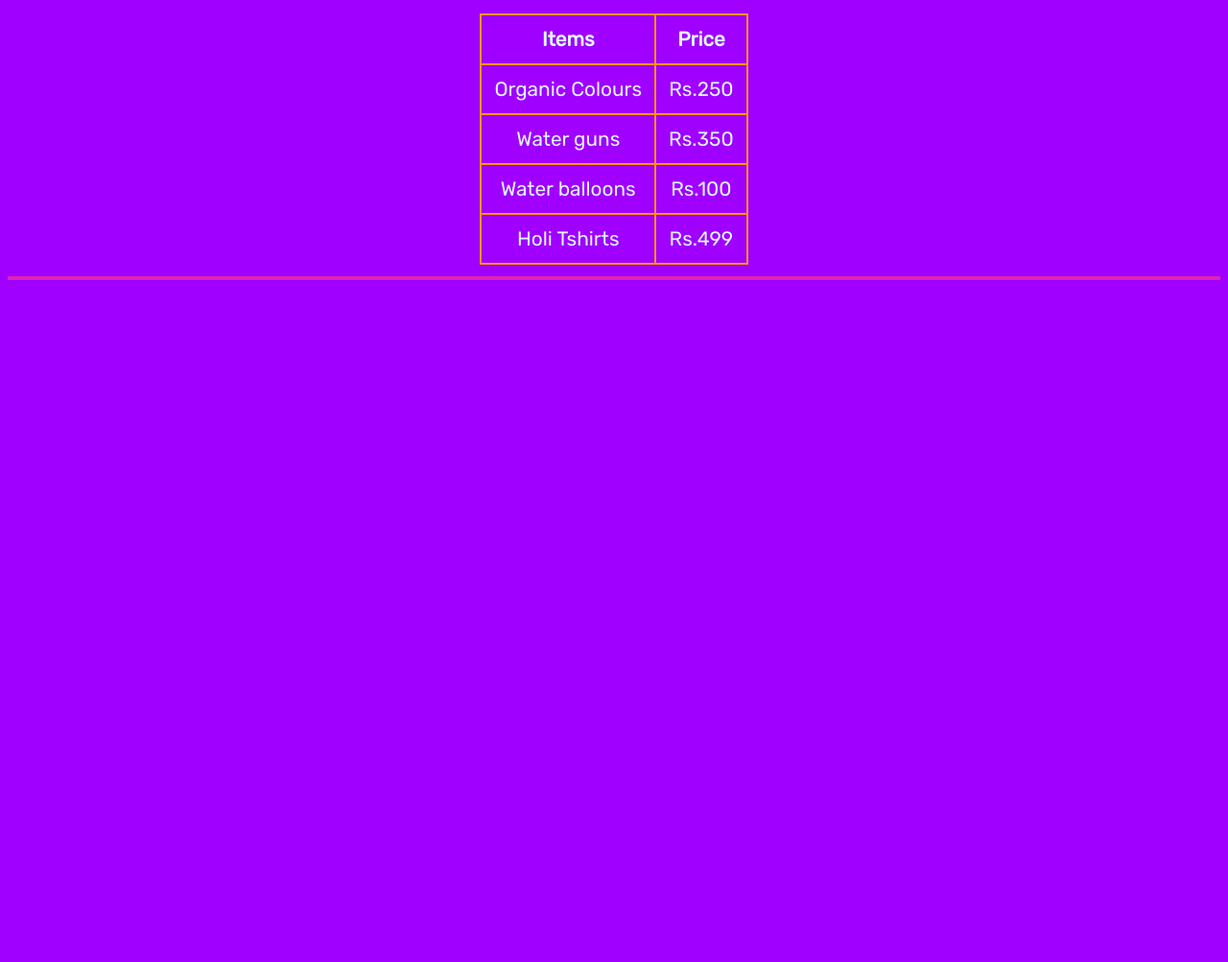
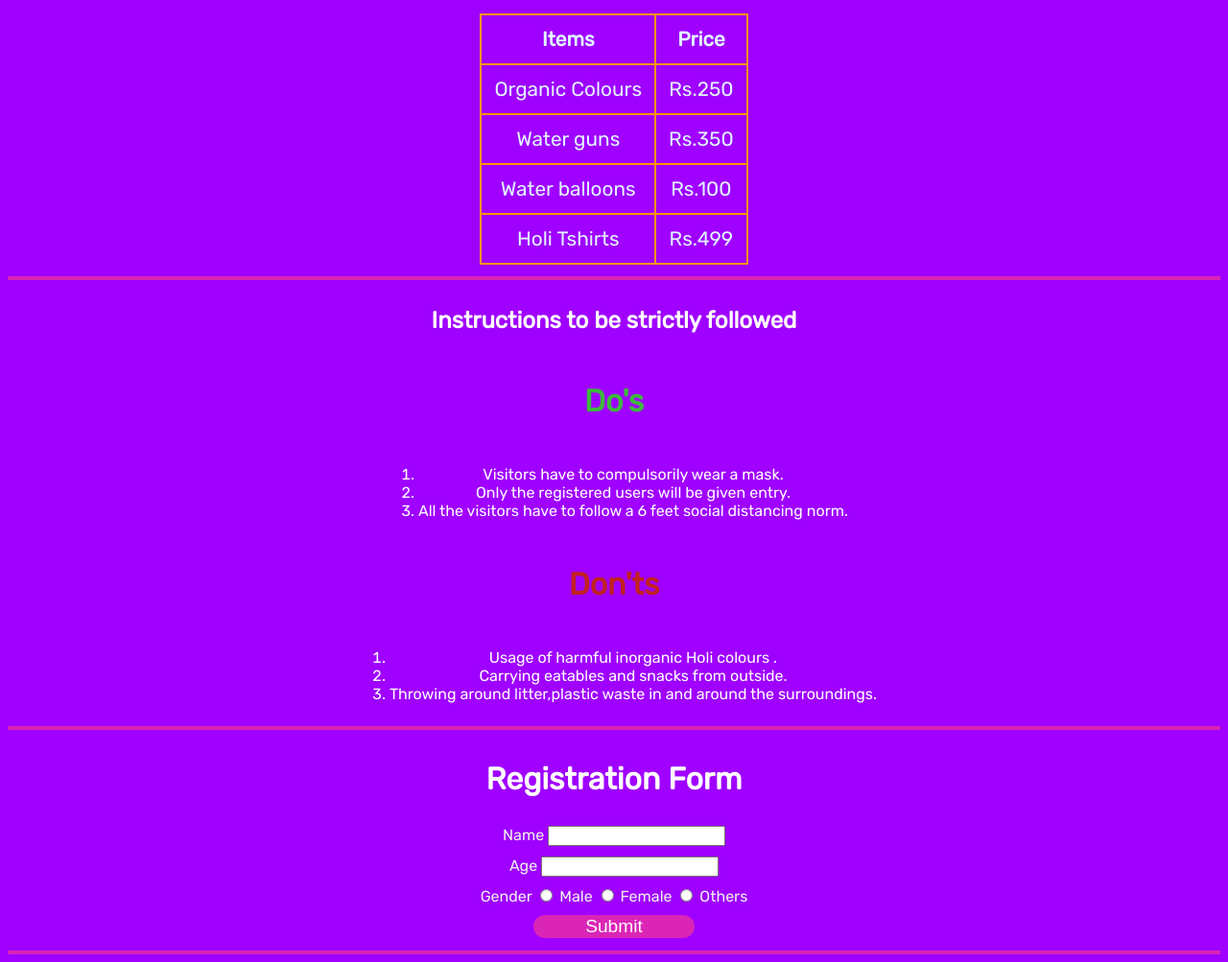
Before and after one commit to dheesimha/holi, a plain HTML site: page index.html in a window 1280 px wide. Shown: the part 1179-2182 px from the top of the page at 96% size. Before the commit the page ends 1479 px from the top, so only its background shows below. Drawn offline with Linux system fonts and the light colour scheme.

Commit message:
Added Forms and instructions

```diff
--- a/index.html
+++ b/index.html
@@ -25,7 +25,7 @@
          <hr>
         <div class="form">
             <h2>Don't miss out on the celebration.Sign up to the event below.</h2>
-           <button><a href="#">Holi Registration Form</a></button>
+           <button><a href="#forms">Holi Registration Form</a></button>
         </div>
 <hr>
         <div class="items">
@@ -58,8 +58,43 @@
             </table>
         </div>
 <hr>
+<div class="instructions">
+    <h2>Instructions to be strictly followed</h2>
+    <h3 class="do">Do's</h3>
+    <ol type="1" class="dool">
+        <li>Visitors have to compulsorily wear a mask.</li>
+        <li>Only the registered users will be given entry.</li>
+        <li>All the visitors have to follow a 6 feet social distancing norm.</li>
+    </ol>
+    <h3 class="dont">Don'ts</h3>
+    <ol type="1" class="dontol">
+        <li>Usage of harmful inorganic Holi colours .</li>
+        <li>Carrying eatables and snacks from outside.</li>
+        <li>Throwing around litter,plastic waste in and around the surroundings.</li>
+    </ol>
+</div>
+<hr>
+<div id="forms">
+    <h2>Registration Form</h2>
+    <form action="">
+        <label for="name">Name</label>
+        <input type="text" id="name"><br>
+        <label for="age">Age</label>
+        <input type="text" id="age"><br>
+        <label for="gender">Gender</label>
+        <input type="radio" name="gender" id="male" value="male">
+        <label for="male">Male</label>
+        <input type="radio" name="gender" id="female" value="female">
+        <label for="female">Female</label>
+        <input type="radio" name="gender" id="others" value="others">
+        <label for="others">Others</label>
+        <br>
+        <input id="submit" type="submit" value="Submit">
+    </form>
+</div>
+
     </div>
-
+<hr>
     <script src="https://kit.fontawesome.com/ff706d7b10.js" crossorigin="anonymous"></script>
 </body>
 </html>
--- a/style.css
+++ b/style.css
@@ -130,6 +130,81 @@ table,th,td
 }
 
 
+.instructions
+{
+    display:flex;
+    align-items:center;
+    justify-content: center;
+    flex-direction: column;
+    text-align: center;
+}
+
+.instructions h2
+{
+    color:white;
+}
+
+.instructions .do
+{
+
+    color:rgb(61, 185, 61);
+    font-weight:600;
+    font-size: 2rem;
+
+}
+
+.dool
+{
+    color:white;
+}
+
+.instructions .dont
+{
+
+    color:rgb(194, 33, 33);
+    font-weight:600;
+    font-size: 2rem;
+
+}
+
+.dontol
+{
+    color:white;
+}
+
+
+#forms
+{
+    display:flex;
+    align-items:center;
+    justify-content: center;
+    flex-direction: column;
+    text-align: center;
+    line-height: 2rem;
+    color:rgb(241, 240, 240);
+
+}
+
+#forms h2
+{
+  color:white;
+  font-size: 2rem;
+
+}
+
+#submit
+{
+    font-size: 1.2rem;
+    width:60%;
+    background-color: #da25b6;
+    border: none;
+    border-radius: 14px;
+    color:white
+}
+
+#submit:hover{
+    background-color: #f75da6;
+}
 /*Media Queries*/
 
 @media(max-width:760px)
```
